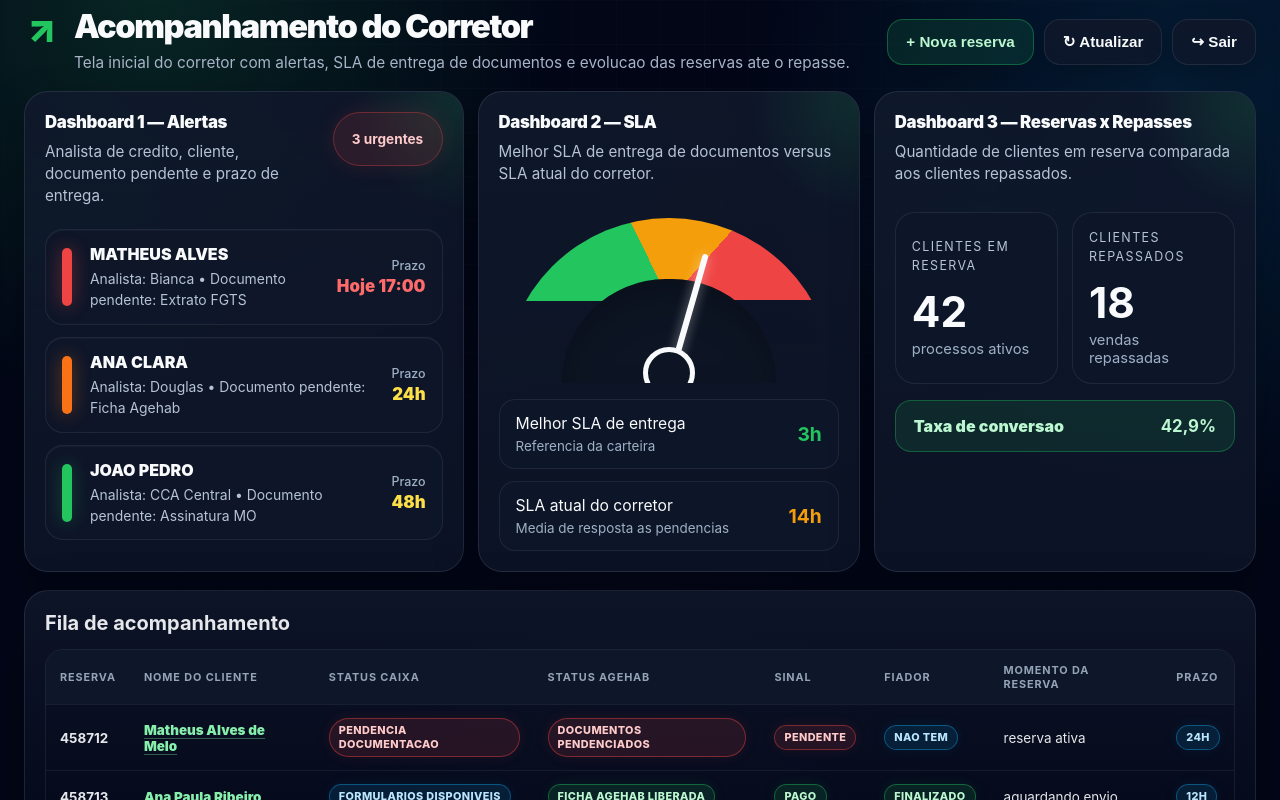
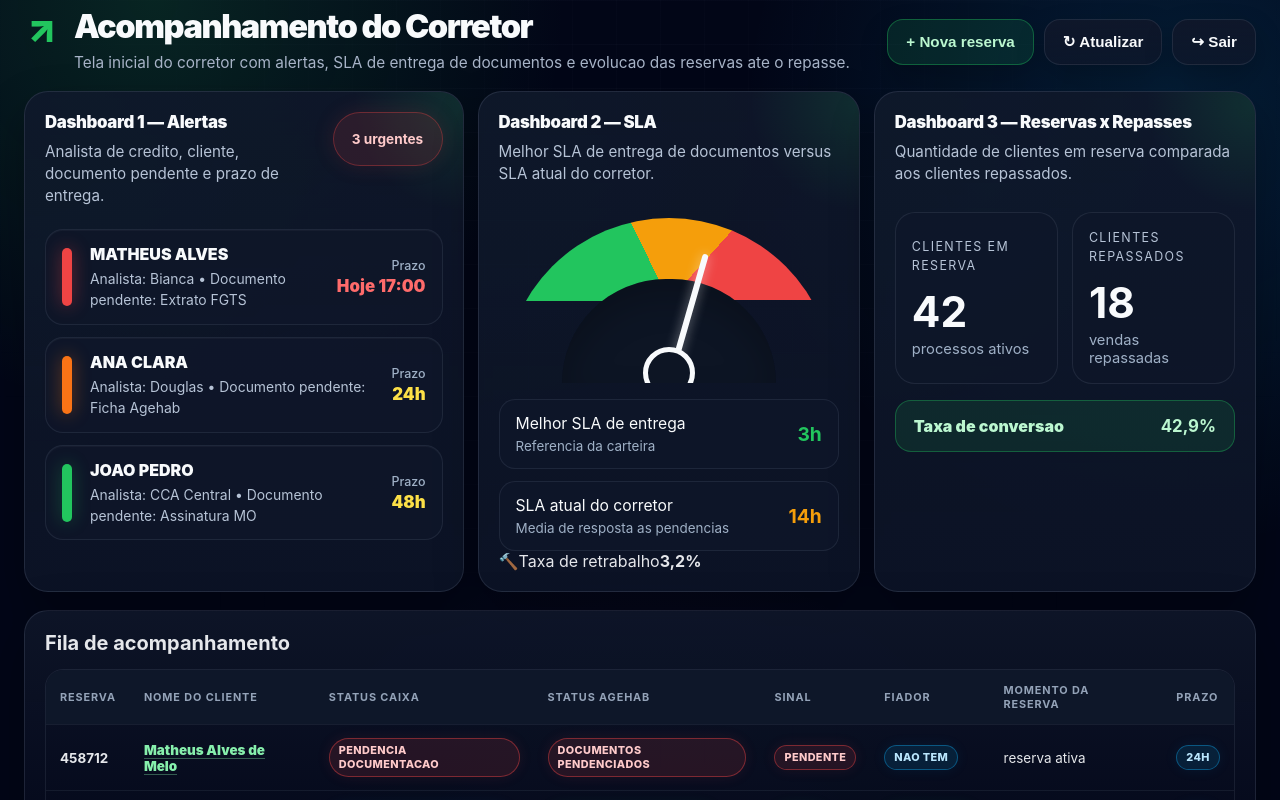
Before and after one commit to catsandygo-design/MAQ2-CREDITO, a Next.js app: page /painel/acompanhamento in a window 1280 px wide. Shown: the top 800 px of the page. Built offline with nearby package versions, Linux system fonts and the light colour scheme.

Commit message:
feat: add rework rate metric to corretor SLA panel

```diff
--- a/src/app/painel/acompanhamento/page.tsx
+++ b/src/app/painel/acompanhamento/page.tsx
@@ -12,12 +12,20 @@ const alertas = [
   ['ok', 'JOAO PEDRO', 'Analista: CCA Central • Documento pendente: Assinatura MO', '48h'],
 ];
 
+const taxaRetrabalho = 3.2;
+
 function badge(status: string) {
   const s = status.toLowerCase();
   if (s.includes('pend')) return 'cor-badge cor-badge-danger';
   if (s.includes('pago') || s.includes('finalizado') || s.includes('liberada')) return 'cor-badge cor-badge-ok';
   if (s.includes('analise') || s.includes('validacao') || s.includes('aguardando')) return 'cor-badge cor-badge-warn';
   return 'cor-badge cor-badge-info';
+}
+
+function retrabalhoClass(value: number) {
+  if (value <= 2) return 'cor-rework cor-rework-ok';
+  if (value <= 4) return 'cor-rework cor-rework-warn';
+  return 'cor-rework cor-rework-danger';
 }
 
 export default function AcompanhamentoCorretorPage() {
@@ -77,6 +85,11 @@ export default function AcompanhamentoCorretorPage() {
             <div><span>Melhor SLA de entrega</span><small>Referencia da carteira</small><b className="green">3h</b></div>
             <div><span>SLA atual do corretor</span><small>Media de resposta as pendencias</small><b className="orange">14h</b></div>
           </div>
+          <div className={retrabalhoClass(taxaRetrabalho)}>
+            <span className="cor-rework-icon">🔨</span>
+            <span>Taxa de retrabalho</span>
+            <b>{taxaRetrabalho.toFixed(1).replace('.', ',')}%</b>
+          </div>
         </article>
 
         <article className="cor-card cor-panel-conversion">
```
